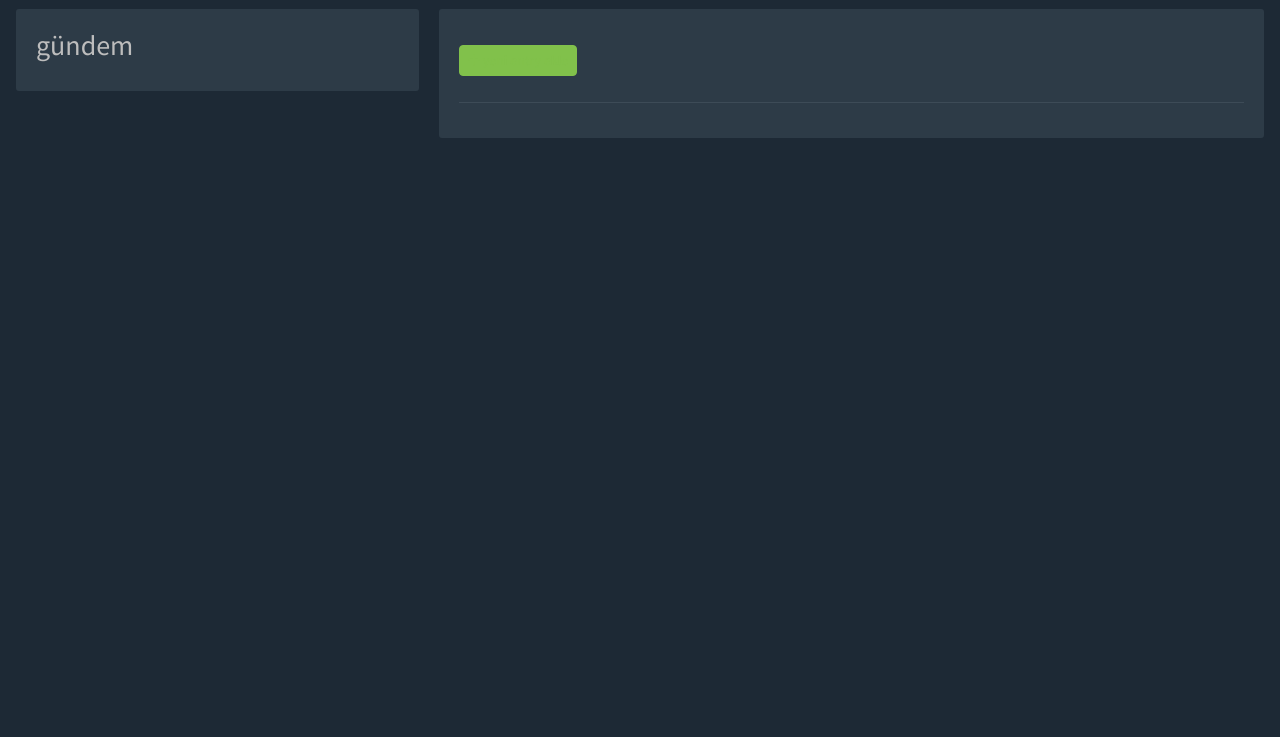
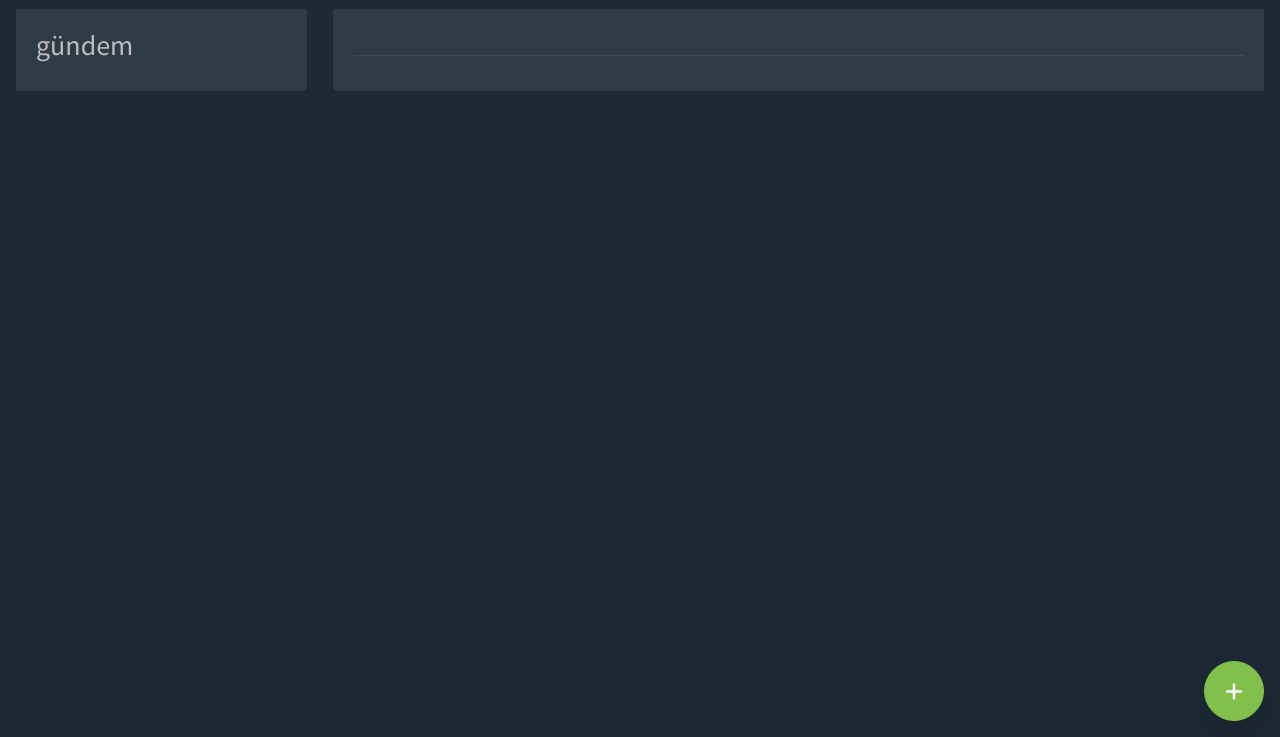
Before and after one commit to gebertocarlos/450mtForum, a Flask app: template templates/title.html in a window 1280 px wide. Shown: the part 63-800 px from the top of the page. Run offline with Flask 3, Linux system fonts and the light colour scheme; the template is opened without the code that fills it: values that come from a table or form of the project are taken from there, others are empty; the visitor is signed in with stand-in values (Sample User, id 1).

Commit message:
Title sayfası düzeni iyileştirildi

```diff
--- a/templates/title.html
+++ b/templates/title.html
@@ -19,9 +19,9 @@
     </div>
 </div>
 
-<div class="row">
+<div class="row g-0">
     <!-- Desktop Gündem -->
-    <div class="col-md-4 desktop-gundem">
+    <div class="col-md-3 desktop-gundem pe-md-3">
         <div class="content-section">
             <h3>gündem</h3>
             <ul class="list-group">
@@ -36,17 +36,10 @@
             </ul>
         </div>
     </div>
-    <div class="col-md-8">
-        <article class="content-section">
+    <div class="col-md-9">
+        <article class="content-section position-relative">
             <div class="entry-metadata">
                 <h1 class="entry-title mb-3">{{ title.title }}</h1>
-                {% if current_user.is_authenticated %}
-                    <div class="mb-3">
-                        <a href="{{ url_for('main.new_entry') }}?title={{ title.title }}" class="btn btn-primary btn-sm">
-                            <i class="fas fa-plus"></i> yeni entry ekle
-                        </a>
-                    </div>
-                {% endif %}
             </div>
 
             {% for entry in entries.items %}
@@ -127,6 +120,14 @@
                     </ul>
                 </nav>
             {% endif %}
+
+            {% if current_user.is_authenticated %}
+                <div class="position-fixed bottom-0 end-0 p-3" style="z-index: 1000;">
+                    <a href="{{ url_for('main.new_entry') }}?title={{ title.title }}" class="btn btn-primary rounded-circle shadow-lg" style="width: 60px; height: 60px; display: flex; align-items: center; justify-content: center;">
+                        <i class="fas fa-plus fa-lg"></i>
+                    </a>
+                </div>
+            {% endif %}
         </article>
     </div>
 </div>
```
